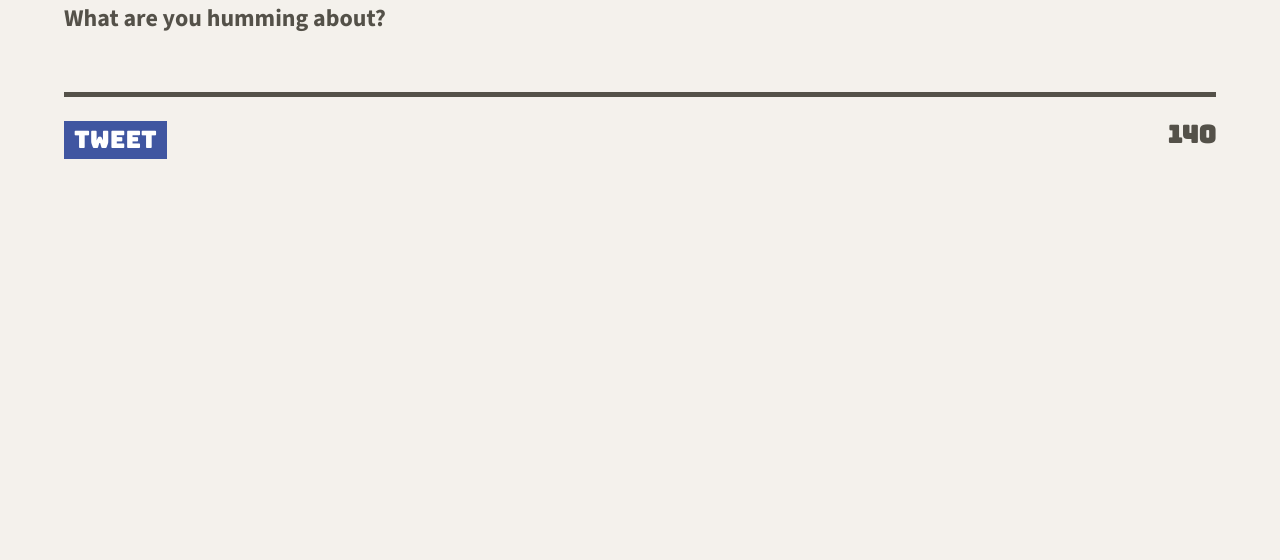
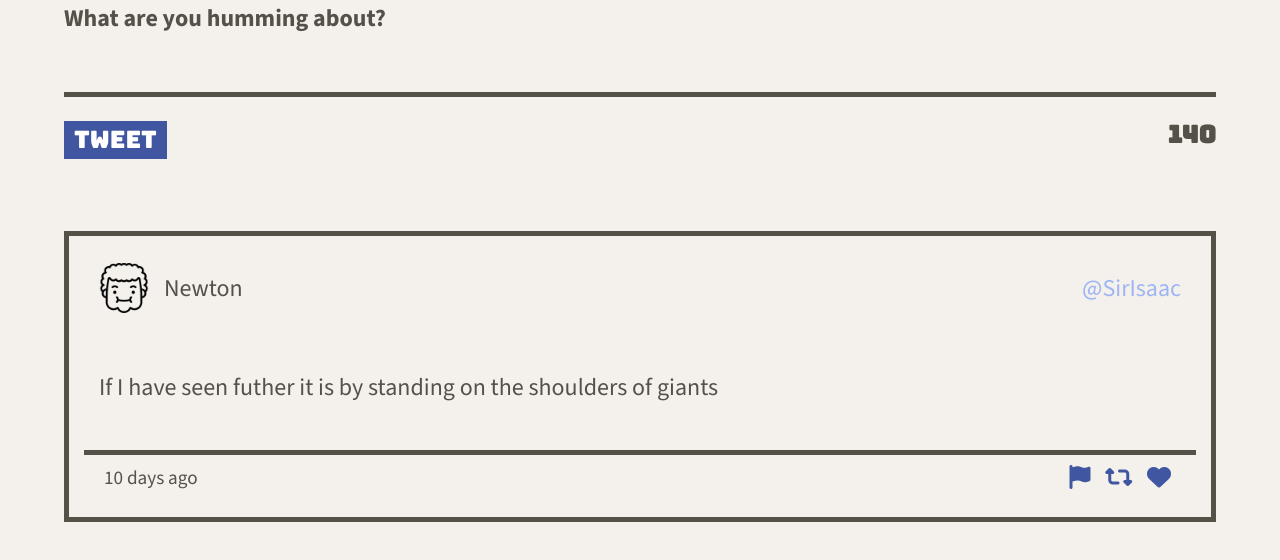
Before and after one commit to asperatusx/tweeter, a website: page public/index.html in a window 1280 px wide. Shown: the part 616-1176 px from the top of the page. Before the commit the page ends 800 px from the top, so only its background shows below. Drawn offline with nearby package versions, Linux system fonts and the light colour scheme.

Commit message:
create and style the main tweets section

```diff
--- a/public/index.html
+++ b/public/index.html
@@ -34,7 +34,7 @@
         <i class="fa-solid fa-angles-down"></i>
       </div>
     </nav>
-    <header>
+    <header class="main-header">
       <div class="header-img">
         <img src="/images/profile-hex.png">
       </div>
@@ -58,6 +58,26 @@
           </div>
         </form>
       </section>
+      <section class="main-tweets">
+        <article>
+          <header class="article-header">
+            <div class="header-icon-container">
+              <img class="article-header-img" src="./images/embarrased-granny.png" alt="Face icons created by Freepik - Flaticon">
+              <p class="article-header-name">Newton</p>
+            </div>
+            <p class="article-header-at">@SirIsaac</p>
+          </header>
+          <p class="article-content">If I have seen futher it is by standing on the shoulders of giants</p>
+          <footer class="article-footer">
+            <p class="article-footer-day">10 days ago</p>
+            <div class="article-footer-icons">
+              <i class="fa-solid fa-flag"></i>
+              <i class="fa-solid fa-retweet"></i>
+              <i class="fa-solid fa-heart"></i>
+            </div>
+          </footer>
+        </article>
+      </section>
     </main>
   </body>
 </html>
--- a/public/styles/header.css
+++ b/public/styles/header.css
@@ -1,4 +1,4 @@
-header {
+.main-header {
   width: 100%;
   height: 400px;
   display: flex;
--- a/public/styles/new-tweet.css
+++ b/public/styles/new-tweet.css
@@ -1,3 +1,7 @@
+.new-tweet {
+  margin-bottom: 3em;
+}
+
 .form-container{
   display: flex;
   flex-direction: column;
@@ -36,3 +40,71 @@
   border-bottom: 5px solid #545149;
   margin-bottom: 1em;
 }
+
+
+/* Tweets Section */
+.main-tweets {
+  margin-bottom: 5em;
+}
+
+.main-tweets article {
+  border: 5px solid #545149;
+  padding: 15px;
+}
+
+.main-tweets article:hover {
+  box-shadow: 5px 10px #9eb5f5;
+  ;
+}
+
+/* Header */
+.article-header {
+  display: flex;
+  justify-content: space-between;
+  padding: 0 15px;
+}
+
+.header-icon-container {
+  display: flex;
+  flex-direction: row;
+}
+
+.article-header-img {
+  object-fit: contain;
+  width: 50px;
+  height: auto;
+  margin-right: 15px;
+}
+
+.article-header-at {
+  color: #9eb5f5;
+}
+
+/* Body */
+.article-content {
+  padding: 0 15px;
+  margin: 2em 0;
+}
+
+/* FOOTER */
+.article-footer {
+  display: flex;
+  justify-content: space-between;
+  align-items: center;
+  border-top: 5px solid #545149;
+  padding: 10px 20px;
+}
+
+.article-footer-day {
+  font-size: 0.8em;
+  margin: 0;
+}
+
+.article-footer-icons i{
+  color:  #4056A1;
+  padding: 0 5px;
+}
+
+.article-footer-icons i:hover{
+  color: #ccae2a;
+}
--- a/server/data-files/initial-tweets.json
+++ b/server/data-files/initial-tweets.json
@@ -8,7 +8,7 @@
     "content": {
       "text": "If I have seen further it is by standing on the shoulders of giants"
     },
-    "created_at": 1730677525501
+    "created_at": 1730684757459
   },
   {
     "user": {
@@ -19,6 +19,6 @@
     "content": {
       "text": "Je pense , donc je suis"
     },
-    "created_at": 1730763925501
+    "created_at": 1730771157459
   }
 ]
```
Also changed, not shown: public/images/embarrased-granny.png (added), public/images/naughty-girl.png (added), public/images/wondered-hipster.png (added).
